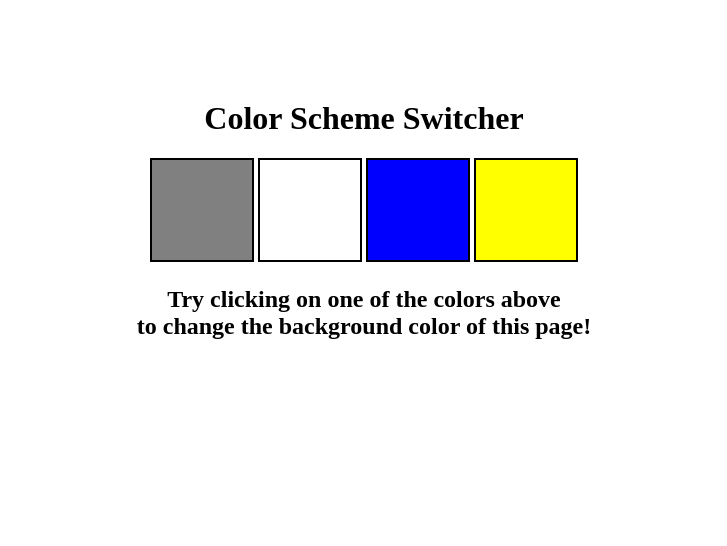
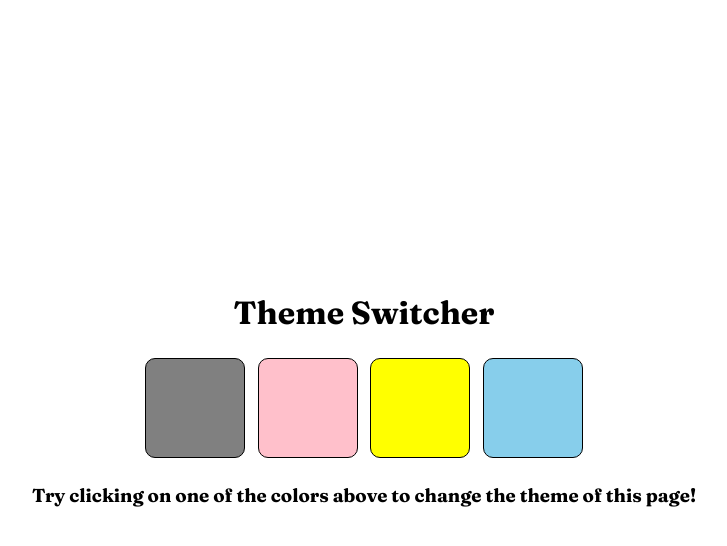
Before and after one commit to ashishshres/JavaScript-Projects, a plain HTML site: page 01_color_changer/index.html in a window 1280 px wide. Shown: the whole page, without its empty margins (276-1003 px from the left). Drawn offline with Linux system fonts and the light colour scheme.

Commit message:
color changer

```diff
--- /dev/null
+++ b/01_color_changer/app.js
@@ -0,0 +1,16 @@
+let body = document.querySelector("body");
+let divs = document.querySelectorAll("div");
+
+for (div of divs) {
+  div.addEventListener("click", function (e) {
+    if (e.target.className == "grey") {
+      body.style.backgroundColor = "grey";
+    } else if (e.target.className == "pink") {
+      body.style.backgroundColor = "pink";
+    } else if (e.target.className == "yellow") {
+      body.style.backgroundColor = "yellow";
+    } else {
+      body.style.backgroundColor = "skyblue";
+    }
+  });
+}
--- a/01_color_changer/index.html
+++ b/01_color_changer/index.html
@@ -1,27 +1,27 @@
 <!DOCTYPE html>
 <html lang="en">
-
-<head>
+  <head>
     <meta charset="UTF-8" />
     <meta name="viewport" content="width=device-width, initial-scale=1.0" />
-    <meta http-equiv="X-UA-Compatible" content="ie=edge" />
+    <title>Theme Switcher</title>
     <link rel="stylesheet" href="style.css" />
-    <title>JavaScript Background Color Switcher</title>
-</head>
-
-<body>
-    <div class="canvas">
-        <h1>Color Scheme Switcher</h1>
-        <span class="button" id="grey"></span>
-        <span class="button" id="white"></span>
-        <span class="button" id="blue"></span>
-        <span class="button" id="yellow"></span>
-        <h2>
-            Try clicking on one of the colors above
-            <span>to change the background color of this page!</span>
-        </h2>
-    </div>
-    <script src="main.js"></script>
-</body>
-
+  </head>
+  <body>
+    <header>
+      <h1>Theme Switcher</h1>
+    </header>
+    <main>
+      <div class="grey"></div>
+      <div class="pink"></div>
+      <div class="yellow"></div>
+      <div class="skyblue"></div>
+    </main>
+    <footer>
+      <h3>
+        Try clicking on one of the colors above to change the theme of this
+        page!
+      </h3>
+    </footer>
+    <script src="./app.js"></script>
+  </body>
 </html>
--- a/01_color_changer/main.js
+++ /dev/null
@@ -1,19 +0,0 @@
-const buttons = document.querySelectorAll(".button");
-const body = document.querySelector("body");
-
-buttons.forEach((button) => {
-    button.addEventListener("click", (e) => {
-        if (e.target.id === "grey") {
-            body.style.backgroundColor = e.target.id;
-        }
-        if (e.target.id === "white") {
-            body.style.backgroundColor = e.target.id;
-        }
-        if (e.target.id === "blue") {
-            body.style.backgroundColor = e.target.id;
-        }
-        if (e.target.id === "yellow") {
-            body.style.backgroundColor = e.target.id;
-        }
-    });
-});
--- a/01_color_changer/style.css
+++ b/01_color_changer/style.css
@@ -1,33 +1,56 @@
-html {
-    margin: 0;
+@import url("https://fonts.googleapis.com/css2?family=Fraunces:ital,opsz,wght@0,9..144,100..900;1,9..144,100..900&display=swap");
+
+* {
+  margin: 0;
+  padding: 0;
+  box-sizing: border-box;
 }
 
-span {
-    display: block;
-}
-.canvas {
-    margin: 100px auto 100px;
-    width: 80%;
-    text-align: center;
+html,
+body {
+  height: 100%;
+  width: 100%;
 }
 
-.button {
-    width: 100px;
-    height: 100px;
-    border: solid black 2px;
-    display: inline-block;
+body {
+  display: flex;
+  align-items: center;
+  justify-content: center;
+  flex-direction: column;
+  gap: 2vw;
+  font-family: "Fraunces", serif;
 }
 
-#grey {
-    background: grey;
+main {
+  display: flex;
+  gap: 1vw;
 }
 
-#white {
-    background: white;
+div {
+  height: 100px;
+  width: 100px;
+  border: 1px solid black;
+  border-radius: 10px;
+  cursor: pointer;
+  transition: all 0.2s ease-in-out;
 }
-#blue {
-    background: blue;
+
+div:hover {
+  transform: scale(0.95);
 }
-#yellow {
-    background: yellow;
+
+.grey {
+  background-color: grey;
 }
+
+.pink {
+  background-color: pink;
+}
+
+.yellow {
+  background-color: yellow;
+}
+
+.skyblue {
+  background-color: skyblue;
+}
```
